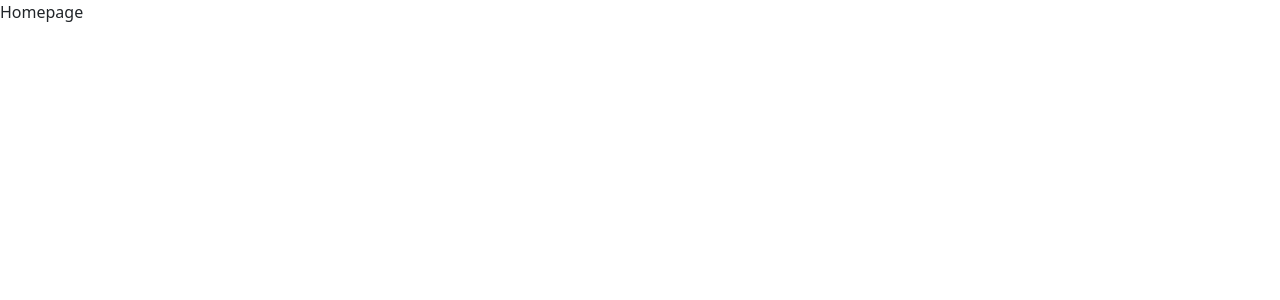
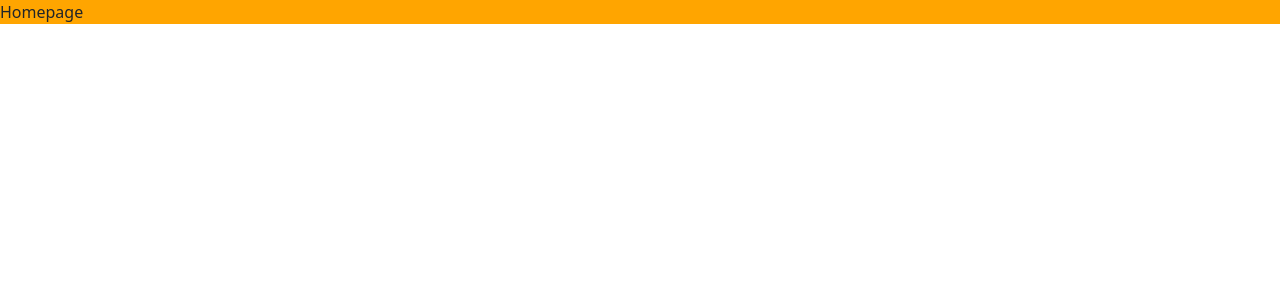
Before and after one commit to tomibudis/codelabs-next-web, a Next.js app: page / in a window 1280 px wide. Shown: the top 300 px of the page. Built offline with nearby package versions, Linux system fonts and the light colour scheme.

Commit message:
fix: cleanup

```diff
--- a/next.config.js
+++ b/next.config.js
@@ -1,15 +1,8 @@
 /** @type {import('next').NextConfig} */
 // eslint-disable-next-line @typescript-eslint/no-var-requires
-const withPWA = require("next-pwa");
 
-const nextConfig = withPWA({
+const nextConfig = {
   reactStrictMode: true,
-  pwa: {
-    dest: "public",
-    register: true,
-    skipWaiting: true,
-    disable: process.env.NODE_ENV === "development",
-  },
-});
+};
 
 module.exports = nextConfig;
--- a/package.json
+++ b/package.json
@@ -39,12 +39,10 @@
     "esm": "^3.2.25",
     "lodash": "^4.17.21",
     "next": "12.0.9",
-    "next-pwa": "^5.4.4",
     "react": "17.0.2",
     "react-dom": "17.0.2",
     "react-query": "^3.34.12",
-    "sass": "^1.49.7",
-    "styled-components": "^5.3.3"
+    "sass": "^1.49.7"
   },
   "devDependencies": {
     "@commitlint/cli": "^16.1.0",
--- /dev/null
+++ b/src/views/homepage/homepage.module.scss
@@ -0,0 +1,3 @@
+.homepage {
+  background-color: orange;
+}
--- a/src/views/homepage/homepage.tsx
+++ b/src/views/homepage/homepage.tsx
@@ -1,9 +1,11 @@
 import React, { memo } from "react";
+
+import styles from "./homepage.module.scss";
 
 const Homepage: React.FC = () => {
   return (
     <>
-      <div>Homepage</div>
+      <div className={styles.homepage}>Homepage</div>
     </>
   );
 };
```
Also changed, not shown: 1 other file (tests, documents, lock files or other folders).
